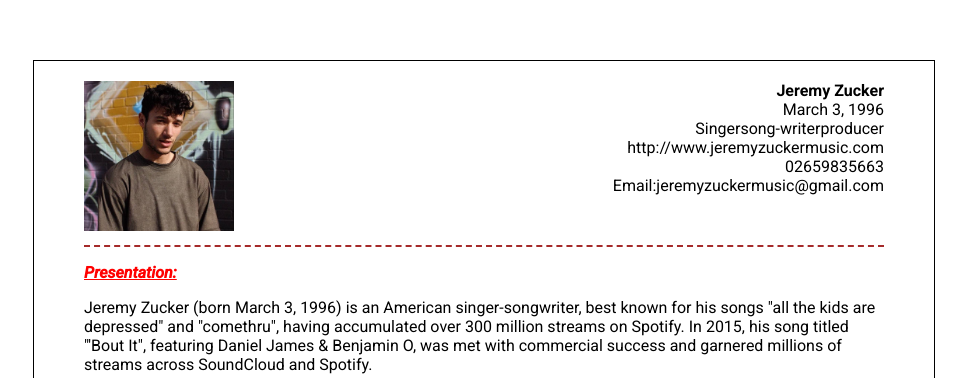
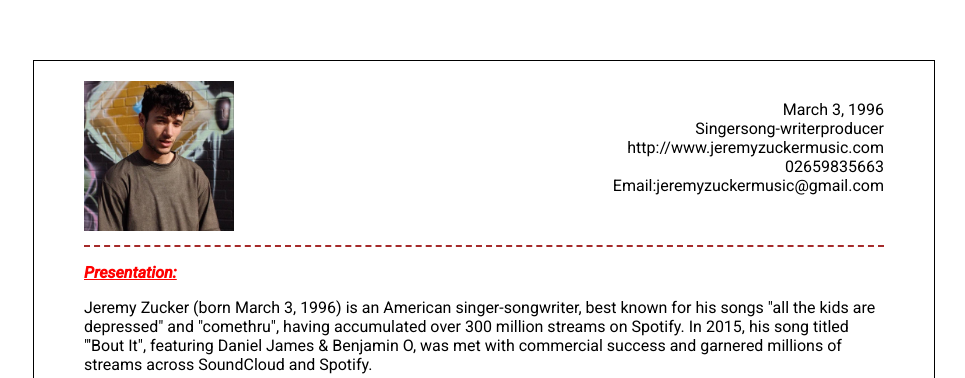
Before and after one commit to haidang35/T2009M-Webstorm, a PHP site: the page made by Assignment 2/asg_2.html in a window 1400 px wide. Shown: the top 378 px of the page, without its empty margins (435-1400 px from the left). Run offline with PHP 8.4, Linux system fonts and the light colour scheme.

Commit message:
Supply LabS2

```diff
--- a/Assignment 2/asg_2.html
+++ b/Assignment 2/asg_2.html
@@ -13,7 +13,7 @@
                 <img src="img.jpg"/>
                 <p>
 
-                    <b>Jeremy Zucker </b><br>
+                    <b> </b><br>
                         March 3, 1996<br>
                         Singersong-writerproducer<br>
                     http://www.jeremyzuckermusic.com<br>
--- a/Assignment 2/index.php
+++ /dev/null
@@ -1 +0,0 @@
-<?php include("asg_2.html");
--- a/CSS/labs2.css
+++ b/CSS/labs2.css
@@ -1,5 +1,5 @@
 .mainbox{
     width: 650px;
-    background-color: blanchedalmond;
+    background-color: white;
     border: solid black 1px;
 }
```
